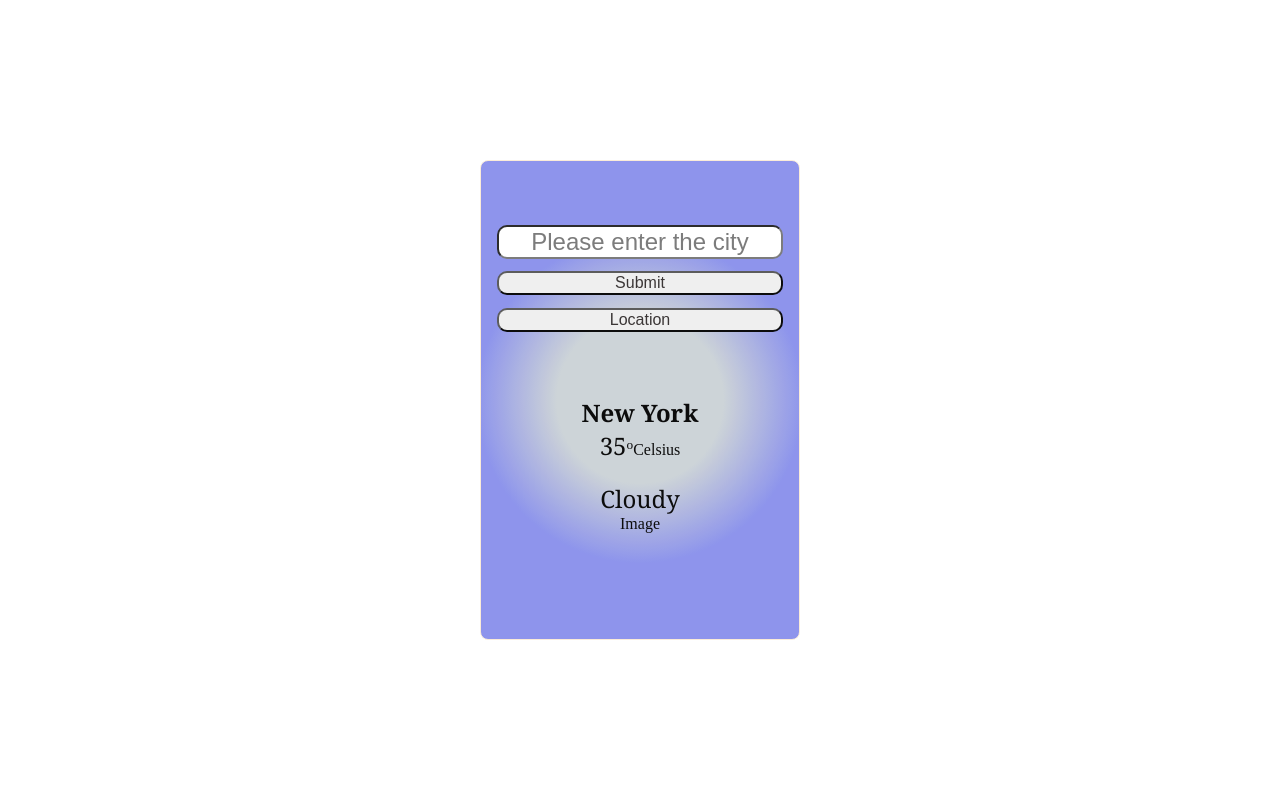
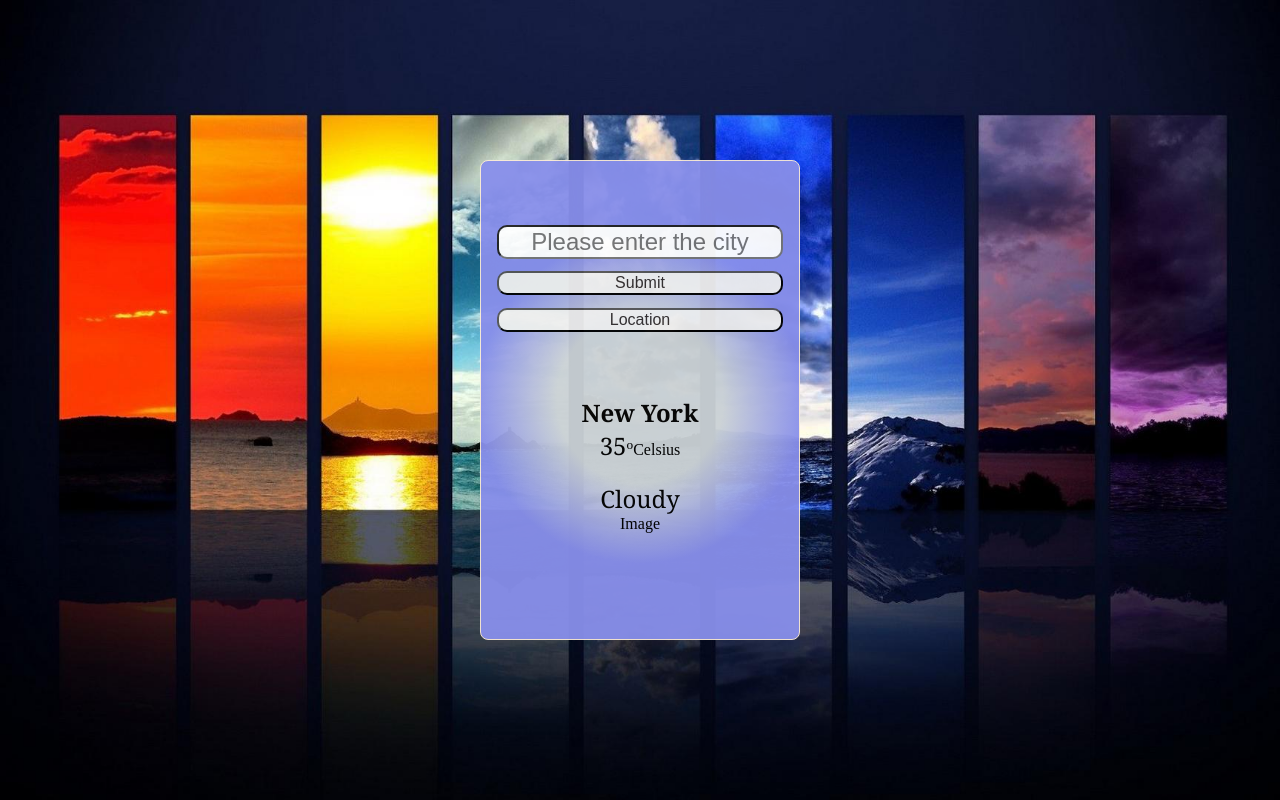
Before and after one commit to zoltankerekes0928/Weather-App, a plain HTML site: page index.html in a window 1280 px wide. Drawn offline with Linux system fonts and the light colour scheme; the site is published under a folder, as on GitHub Pages, so addresses that start at the root find nothing.

Commit message:
Update main.css

```diff
--- a/main.css
+++ b/main.css
@@ -10,7 +10,7 @@ height: 100vh;
 display: flex;
 justify-content: center;
 align-items: center;
-background: url(/src/weather-wallpaper-4.jpg);
+background: url(./src/weather-wallpaper-4.jpg);
 background-position: center;
 background-size: cover;
 background-repeat: no-repeat;
```
